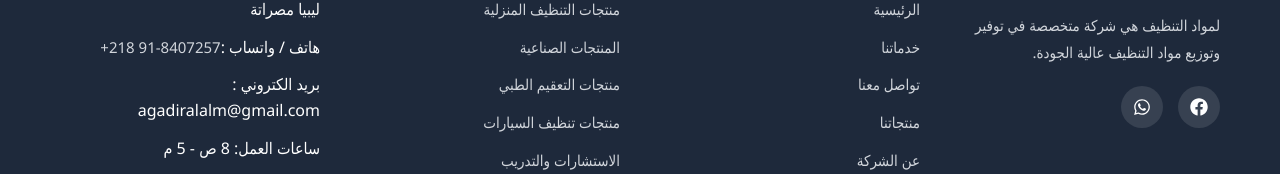
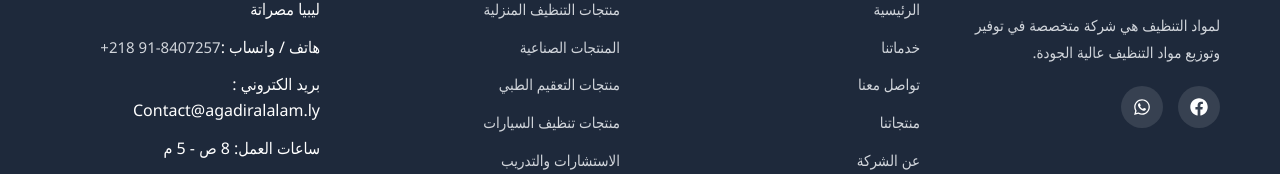
Before and after one commit to rehabkamalabdelhamed-pixel/cleaning-company-website, a React (Create React App) app: page /contact in a window 1280 px wide. Shown: the part 2354-2528 px from the top of the page. Built offline with nearby package versions, Linux system fonts and the light colour scheme.

Commit message:
update gmail

```diff
--- a/src/components/Footer.js
+++ b/src/components/Footer.js
@@ -50,7 +50,7 @@ const Footer = () => {
             <li> ليبيا مصراتة  </li>
             <li>  هاتف / واتساب :
               <span className="ltr-text"><a href="tel:+218918407257">+218 91-8407257</a></span></li>
-            <li> بريد الكتروني : agadiralalm@gmail.com </li>
+            <li> بريد الكتروني : Contact@agadiralalam.ly </li>
             <li>ساعات العمل: 8 ص - 5 م</li>
           </ul>
         </div>
--- a/src/pages/Contact.js
+++ b/src/pages/Contact.js
@@ -56,7 +56,7 @@ const Contact = () => {
     {
       icon: <FaEnvelope />,
       title: 'البريد الإلكتروني',
-      details: ['agadiralalm@gmail.com'],
+      details: ['Contact@agadiralalam.ly'],
       action: 'أرسل بريدًا'
     },
     // {
```
